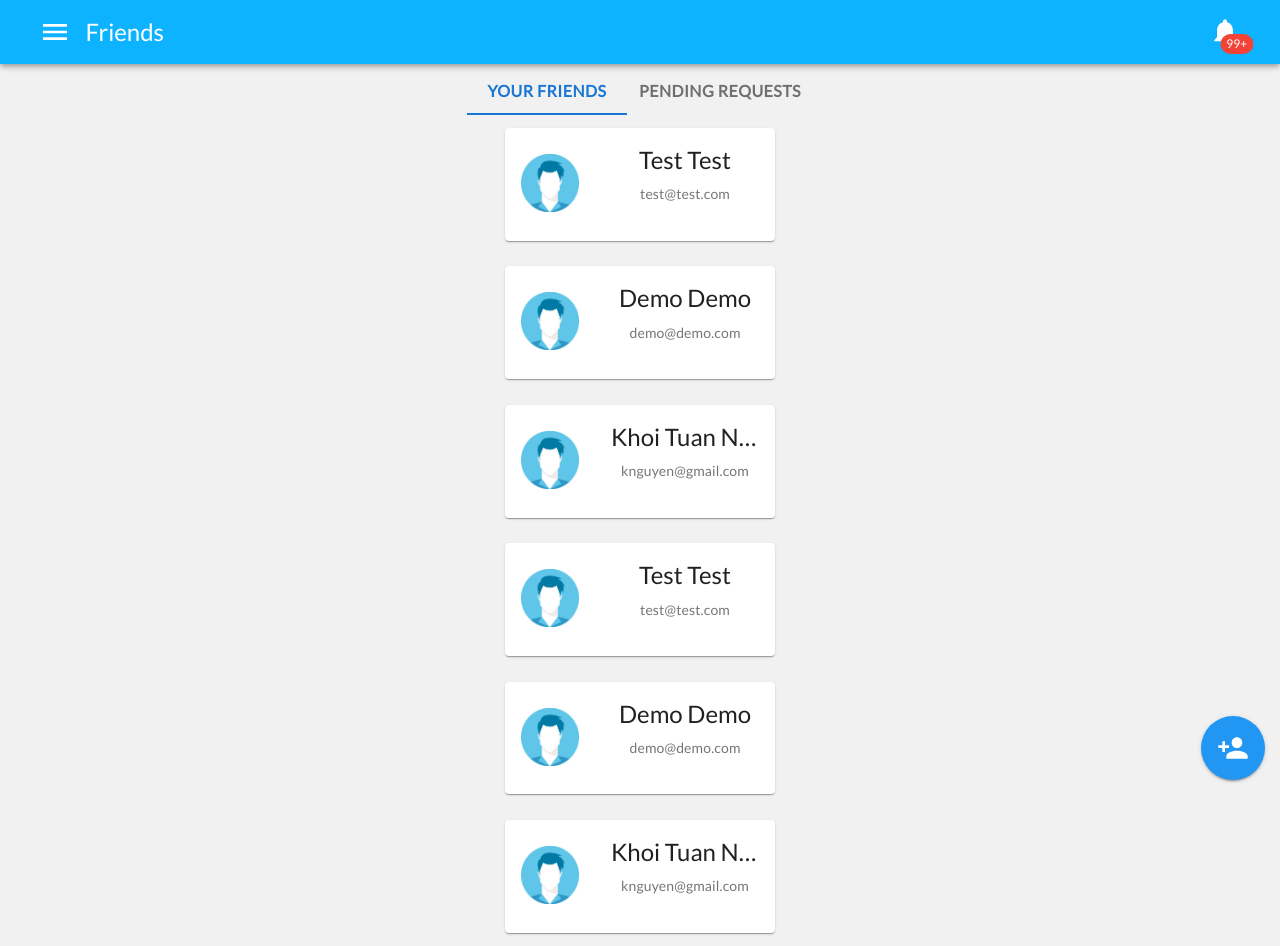
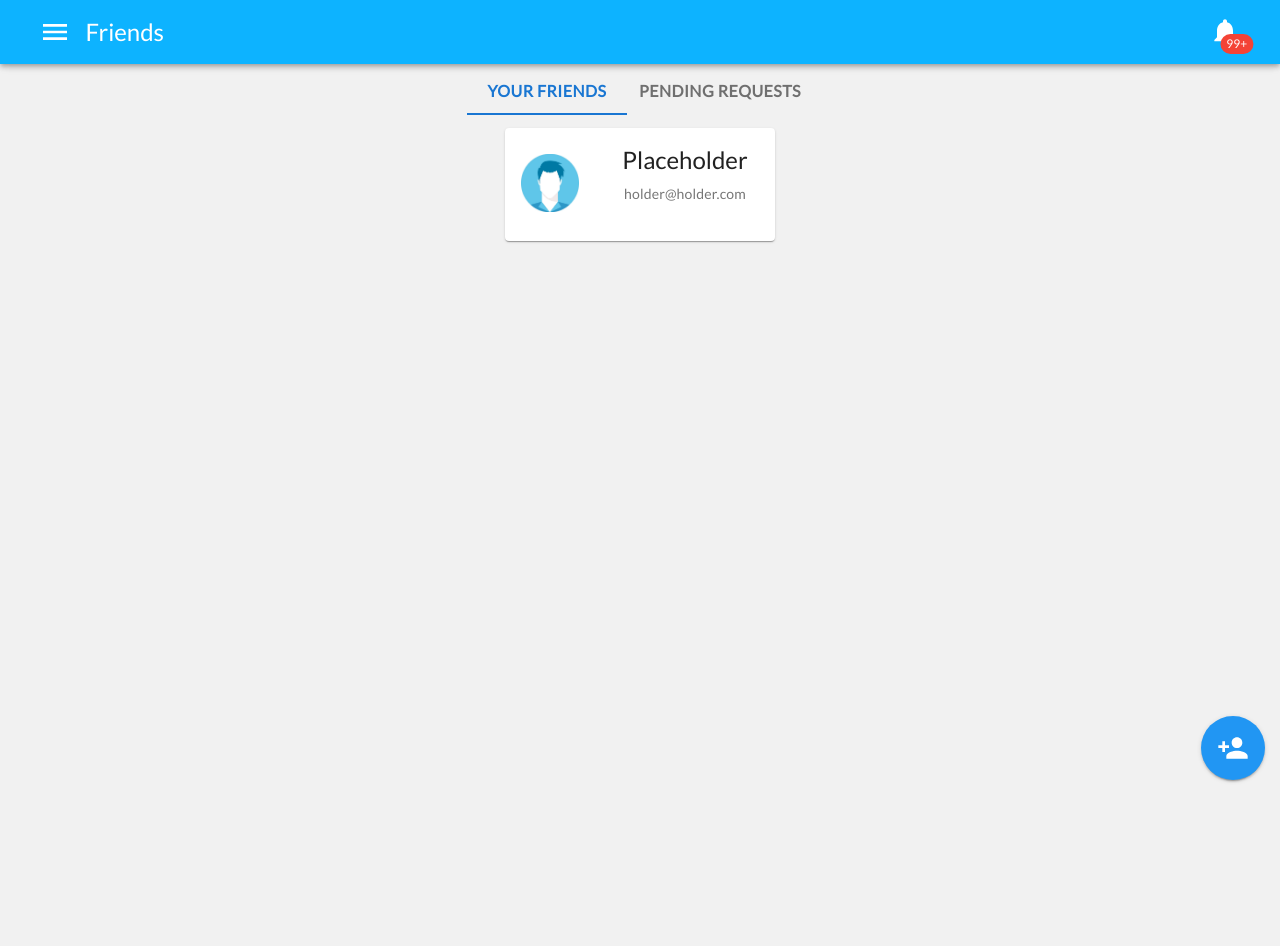
Before and after one commit to KhoiUna/chekchat, a Next.js app in the folder client/: page /friends in a window 1280 px wide. After the commit the page ends 800 px from the top, so only its background shows below. Built offline with nearby package versions, Linux system fonts and the light colour scheme.

Commit message:
update friends.js page & add get pending friend requests feature

```diff
--- /dev/null
+++ b/client/containers/friends/FriendList.js
@@ -0,0 +1,24 @@
+import { useState } from "react";
+import FriendTag from "../../components/friends/friend_tag";
+
+export default function FriendList() {
+  const [friendList, setFriendList] = useState([
+    {
+      username: "Placeholder",
+      email: "holder@holder.com",
+      avatarURL: "/img/avatar.png",
+    },
+  ]);
+
+  return (
+    <>
+      {friendList.map((item) => (
+        <FriendTag
+          username={item.username}
+          email={item.email}
+          avatarURL={item.avatarURL}
+        />
+      ))}
+    </>
+  );
+}
--- /dev/null
+++ b/client/containers/friends/FriendRequestList.js
@@ -0,0 +1,22 @@
+import { useState, useEffect } from "react";
+import FriendRequest from "../../components/friends/friend_request";
+import { fetchFriendRequestsList } from "../../utils/Friends";
+
+export default function FriendRequestList() {
+  const [friendRequestList, setFriendRequestList] = useState([]);
+  useEffect(() => {
+    fetchFriendRequestsList().then((r) => setFriendRequestList(r));
+  }, []);
+
+  return (
+    <>
+      {friendRequestList.map((item) => (
+        <FriendRequest
+          username={item.to.username}
+          email={item.to.email}
+          avatarURL={item.to.avatarURL}
+        />
+      ))}
+    </>
+  );
+}
--- a/client/pages/friends.js
+++ b/client/pages/friends.js
@@ -1,5 +1,3 @@
-import FriendTag from "../components/friends/friend_tag";
-import FriendRequest from "../components/friends/friend_request";
 import MainLayout from "../containers/main_layout";
 import Tabs from "@material-ui/core/Tabs";
 import Tab from "@material-ui/core/Tab";
@@ -15,7 +13,8 @@ import {
   MuiThemeProvider,
 } from "@material-ui/core/styles";
 import FriendPopup from "../components/friends/friend_popup";
-
+import FriendList from "../containers/friends/FriendList";
+import FriendRequestList from "../containers/friends/FriendRequestList";
 const useStyles = makeStyles({
   button: {
     borderRadius: "50%",
@@ -56,46 +55,6 @@ export default function Friends() {
     setShowPopup(!state);
   };
 
-  const [friendsArray, setFriendsArray] = useState([
-    {
-      username: "Test Test",
-      email: "test@test.com",
-      avatarURL: "/img/avatar.png",
-    },
-    {
-      username: "Demo Demo",
-      email: "demo@demo.com",
-      avatarURL: "/img/avatar.png",
-    },
-    {
-      username: "Khoi Tuan Nguyen",
-      email: "knguyen@gmail.com",
-      avatarURL: "/img/avatar.png",
-    },
-    {
-      username: "Test Test",
-      email: "test@test.com",
-      avatarURL: "/img/avatar.png",
-    },
-    {
-      username: "Demo Demo",
-      email: "demo@demo.com",
-      avatarURL: "/img/avatar.png",
-    },
-    {
-      username: "Khoi Tuan Nguyen",
-      email: "knguyen@gmail.com",
-      avatarURL: "/img/avatar.png",
-    },
-  ]);
-  useEffect(() => {
-    if (value === 0) {
-      console.log(value);
-    } else {
-      console.log(value);
-    }
-  }, [value]);
-
   return (
     <MainLayout componentName="Friends">
       <MuiThemeProvider theme={theme}>
@@ -113,23 +72,11 @@ export default function Friends() {
 
       {value === 0 ? (
         <Grid container direction="column" justify="center" alignItems="center">
-          {friendsArray.map((item) => (
-            <FriendTag
-              username={item.username}
-              email={item.email}
-              avatarURL={item.avatarURL}
-            />
-          ))}
+          <FriendList />
         </Grid>
       ) : (
         <Grid container direction="column" justify="center" alignItems="center">
-          {friendsArray.map((item) => (
-            <FriendRequest
-              username={item.username}
-              email={item.email}
-              avatarURL={item.avatarURL}
-            />
-          ))}
+          <FriendRequestList />
         </Grid>
       )}
 
--- a/client/utils/Friends.js
+++ b/client/utils/Friends.js
@@ -6,10 +6,20 @@ module.exports = {
     return friendList;
   },
   async fetchFriendRequestsList() {
-    const friendRequestList = [];
+    try {
+      const res = await fetch(
+        `${origin}/api/friends/requests?userEmail=${localStorage.getItem(
+          "email"
+        )}`
+      );
+      const friendRequestList = await res.json();
       return friendRequestList;
+    } catch (err) {
+      console.error("Error getting friend request list");
+    }
   },
   async sendFriendRequest(requestEmail) {
+    try {
       const res = await fetch(`${origin}/api/friends/requests`, {
         method: "POST",
         headers: {
@@ -21,5 +31,8 @@ module.exports = {
         }),
       });
       return res;
+    } catch (err) {
+      console.error("Error sending friend request");
+    }
   },
 };
```
Lines whose indentation alone changed are shown as unchanged.
